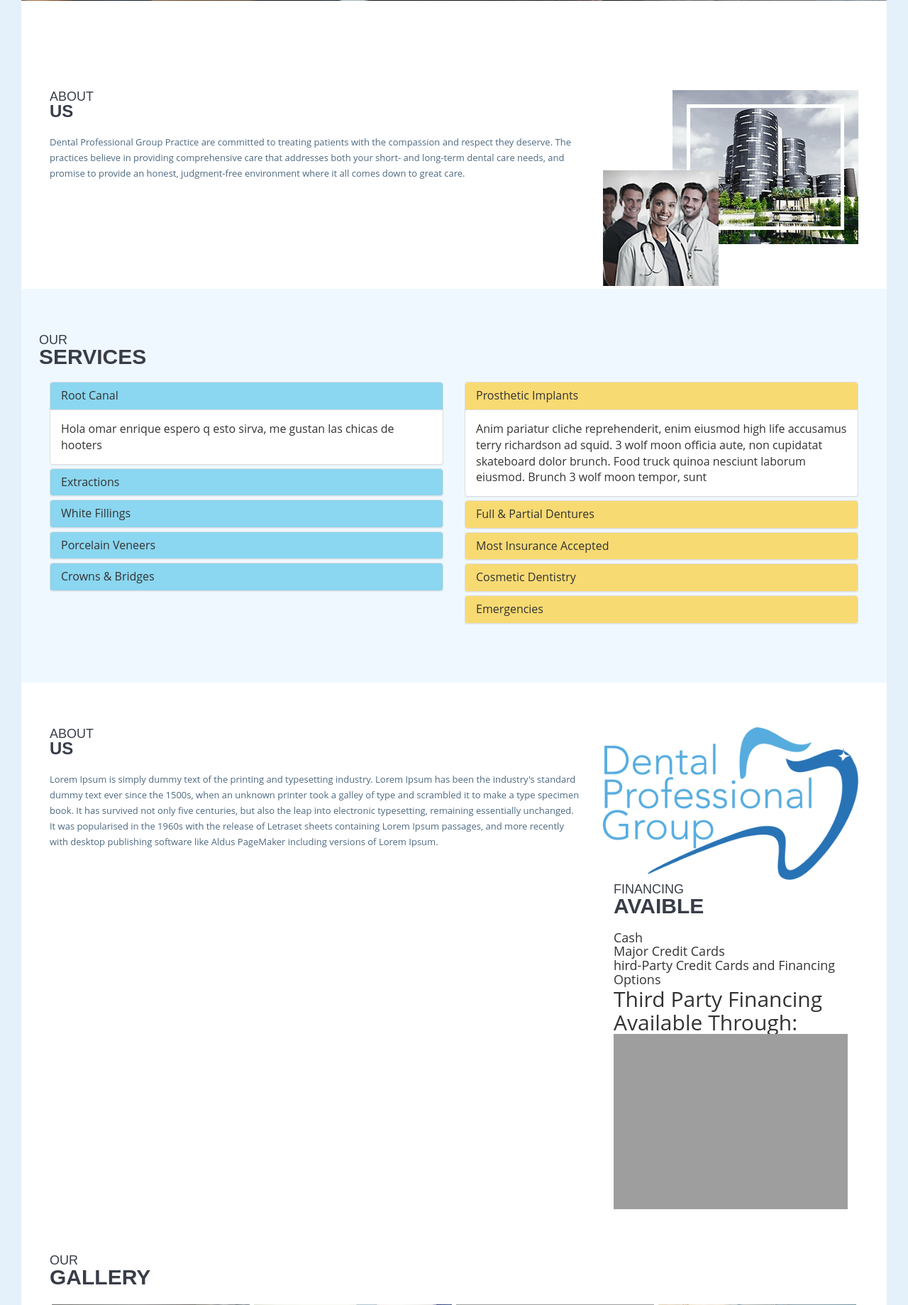
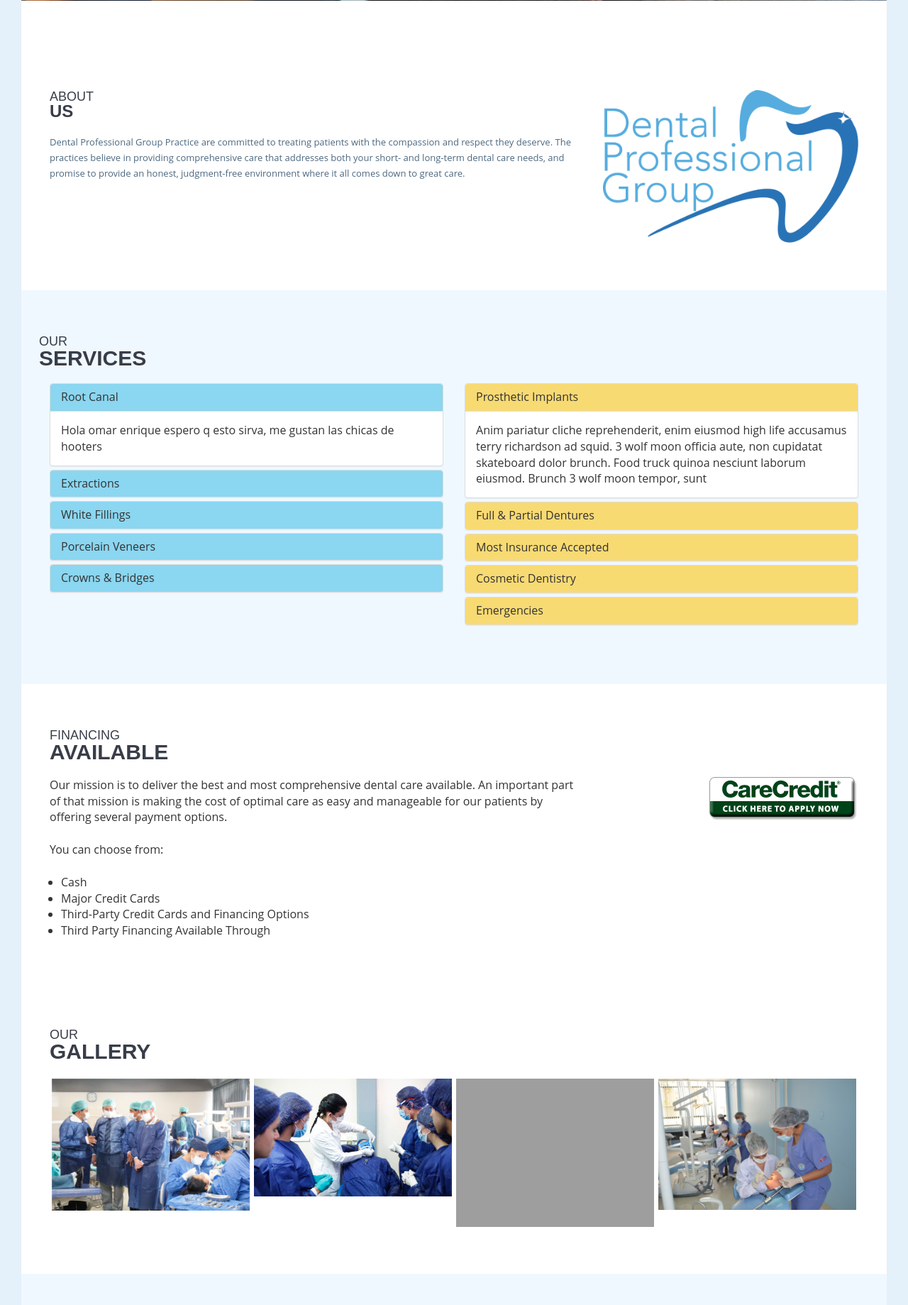
Before and after one commit to imbernal/dentalclinic, a Django app: page / in a window 1280 px wide. Shown: the part 879-2718 px from the top of the page at 71% size. Run offline with Django 3.2, Linux system fonts and the light colour scheme; some libraries are stand-ins or nearby versions; some web fonts are replaced; grey boxes are pictures that could not be loaded.

Commit message:
Financing available

```diff
--- a/app/static/css/styles.css
+++ b/app/static/css/styles.css
@@ -16,6 +16,7 @@ body {
     margin: 0;
     padding: 30px;
 }
+
 
 img {
     border: 0;
@@ -72,6 +73,8 @@ header {
     border-right: 1px solid rgb(85.9%, 92.2%, 96.1%);
     padding: 17px 15px 17px 0;
 }
+
+
 
 .top-strip h2 a {
     color: #484d58;
--- a/app/templates/home_page/index.html
+++ b/app/templates/home_page/index.html
@@ -63,9 +63,9 @@
                                         </li>
                                         <li><a class="as" href="#about">about us</a></li>
                                         <li><a class="as" href="#services">services</a></li>
+                                        <li><a class="as" href="#paying">Financing Available</a></li>
                                         <li><a class="as" href="#gallery">gallery</a></li>
-                                        <li><a class="as" href="#contact">contact
-                                            us</a></li>
+                                        <li><a class="as" href="#contact">contactus</a></li>
                                     </ul>
                                 </div>
                             </div>
@@ -208,9 +208,8 @@
 
 
                     </div>
-                    <div class="col-sm-4 about-img">
-                        <div class="high-image"><img src="/static/img/big-im.jpg" alt="big-im"></div>
-                        <div class="small-image"><img src="/static/img/small-im.jpg" alt="small-im"></div>
+                    <div class="col-xs-7 col-sm-4 about-img">
+                        <div class="high-image"><img src="/static/img/logoAbout.png" alt="big-im"></div>
                     </div>
                 </div>
 
@@ -439,43 +438,41 @@
         <div class="repeter-section p82-topbot" id="paying">
             <div class="container">
                 <div class="row">
-                    <div class="col-sm-8 about">
-                        <h2 class="title-grp"><span>about</span>Us</h2>
-
-                        <p>Lorem Ipsum is simply dummy text of the printing and typesetting industry. Lorem Ipsum has
-                            been
-                            the industry's standard dummy text ever since the 1500s, when an unknown printer took a
-                            galley
-                            of type and scrambled it to make a type specimen book. It has survived not only five
-                            centuries,
-                            but also the leap into electronic typesetting, remaining essentially unchanged. It was
-                            popularised in the 1960s with the release of Letraset sheets containing Lorem Ipsum
-                            passages,
-                            and more recently with desktop publishing software like Aldus PageMaker including versions
-                            of
-                            Lorem Ipsum.</p>
-                        <br>
 
 
-                    </div>
-                    <div class="col-xs-4 col-sm-4 about-img">
-                        <div class="high-image"><img src="/static/img/logoAbout.png" alt="big-im"></div>
 
                     <div class="col-sm-12">
                         <h2 class="title-grp">
                             <span>Financing</span>
-                            Avaible
+                            Available
                         </h2>
-                        <div id="optionsPay">
-                        	<h4>Cash</h4>
-                        	<h4>Major Credit Cards</h4>
-                        	<h4>hird-Party Credit Cards and Financing Options</h4>
+                        <div id="optionsPay" class="row">
 
-                        	<h2>Third Party Financing Available Through:</h2>
+                            <div class="col-sm-8">
+                                <p>Our mission is to deliver the best and most comprehensive dental care available.
+                                An important part of that mission is making the cost of optimal care as easy and manageable for our patients by offering several
+                                payment options.
+                                </p>
 
-                        	<div>
-                        		<a href="http://www.carecredit.com/"><img src="/static/img/CareCreditLogo.jpg"></a>
-                        	</div>
+                                <br>
+
+                                <p>
+                                    You can choose from:
+                                </p>
+
+                                <br>
+
+                                <ul class="pageTypes" style="margin-left: 16px;">
+                                    <li>Cash</li>
+                                    <li>Major Credit Cards</li>
+                                    <li>Third-Party Credit Cards and Financing Options</li>
+                                    <li>Third Party Financing Available Through</li>
+                                </ul>
+                            </div>
+
+                            <div class="col-xs-7 col-sm-4 about-img">
+                                <div class="high-image"><a href="http://www.carecredit.com/"><img src="/static/img/care_credit_logo.gif"></a></div>
+                            </div>
                         </div>
 
                     </div>
@@ -563,7 +560,7 @@
         </div>
 
 </div>
-    </div>
+
     <div class="copyrights">
         <p>Dental Professional Group © 2015 | All Rights Reserved</p>
     </div>
@@ -602,11 +599,11 @@
         autoclose: true
     });
 
-//    $('#submitAppointment').click(function (e) {
-//        e.preventDefault();
-//
-////        $('#myModal').modal('show');
-//    });
+    <!--$('#submitAppointment').click(function (e) {-->
+        <!--e.preventDefault();-->
+
+        <!--$('#myModal').modal('show');-->
+    <!--});-->
 
     $("#owl-demo").owlCarousel({
 
--- a/proyecto/settings.py
+++ b/proyecto/settings.py
@@ -80,8 +80,8 @@ WSGI_APPLICATION = 'proyecto.wsgi.application'
 EMAIL_USE_TLS = True
 EMAIL_HOST = "smtp.gmail.com"
 EMAIL_PORT = 587
-EMAIL_HOST_USER = "bretanac"
-EMAIL_HOST_PASSWORD = "cesar123456"
+EMAIL_HOST_USER = "imbernal9203@gmail.com"
+EMAIL_HOST_PASSWORD = "imbernal123"
 
 
 
```
Also changed, not shown: app/static/js/appointmentAjax.js (+10 -135 lines), app/static/img/CareCredit.jpg (added), app/static/img/care_credit_logo.gif (added).
